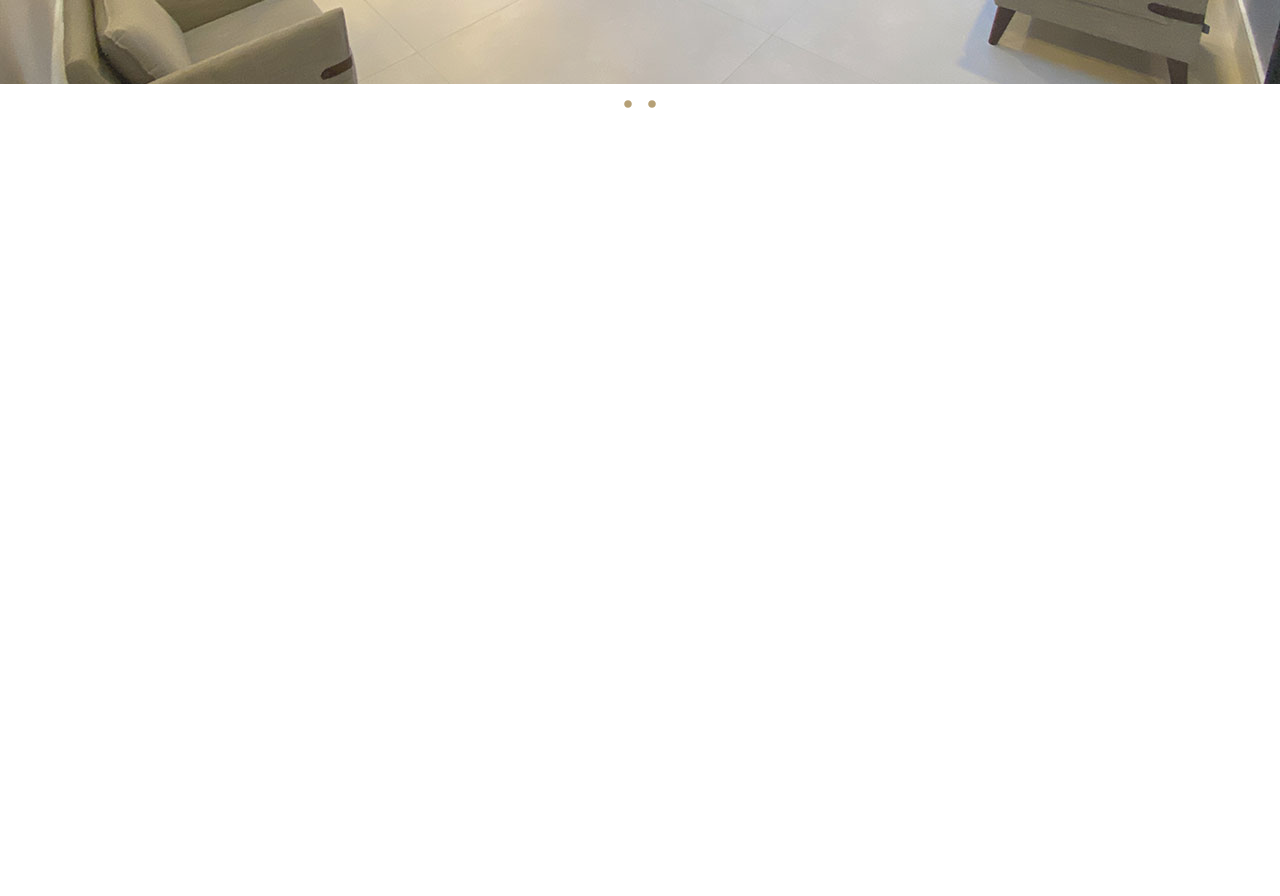
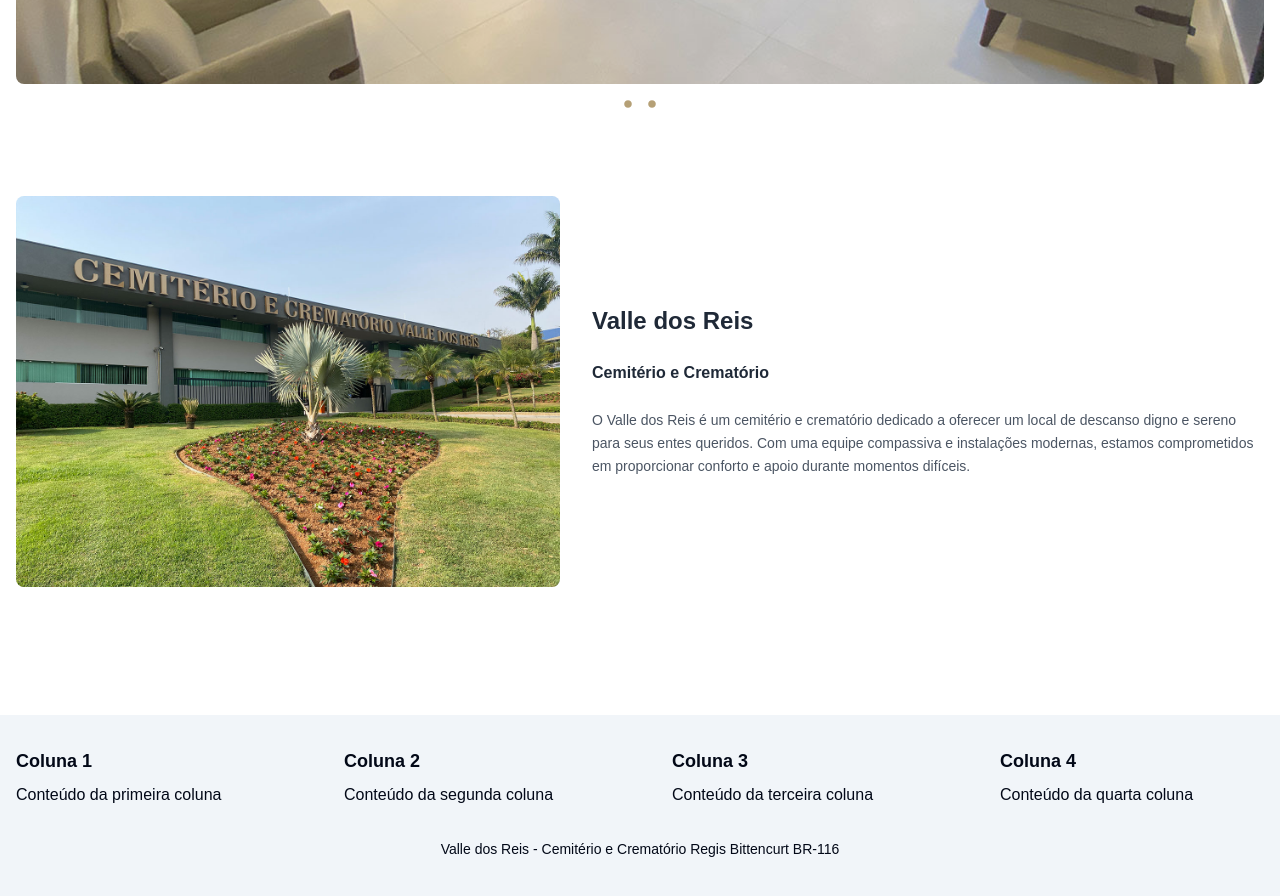
Before and after one commit to luishenriquerusso/site-valle-dos-reis, a Next.js app: page / in a window 1280 px wide. Shown: the part 620-1516 px from the top of the page. Before the commit the page ends 800 px from the top, so only its background shows below. Built offline with nearby package versions, Linux system fonts and the light colour scheme; no server answers.

Commit message:
about us ok

```diff
--- /dev/null
+++ b/src/app/components/aboutUs/index.tsx
@@ -0,0 +1,33 @@
+import Image from 'next/image'
+
+export function AboutUs() {
+    return (
+        <div className="container mx-auto py-16 px-4 mb-16 min-h-96">
+            <div className="flex flex-row items-center justify-center space-x-8">
+                <div>
+                    <Image
+                        src="/images/banner/fachada-valle-dos-reis-cemiterio-e-crematorio-embu-das-artes-taboao-da-serra.jpg"
+                        alt="Sobre Nós"
+                        width={600}
+                        height={400}
+                        className="rounded-lg"
+                    />
+                </div>
+                <div className="max-w-2xl space-y-6">
+
+                    <h2 className="text-2xl line font-bold text-gray-800">
+                        Valle dos Reis
+                    </h2>
+                    <h3 className="text-1xl font-bold text-gray-800 mb-4">
+                        Cemitério e Crematório
+                    </h3>
+
+                    <p className="text-gray-600 text-sm leading-relaxed">
+                        O Valle dos Reis é um cemitério e crematório dedicado a oferecer um local de descanso digno e sereno para seus entes queridos.
+                        Com uma equipe compassiva e instalações modernas, estamos comprometidos em proporcionar conforto e apoio durante momentos difíceis.
+                    </p>
+                </div>
+            </div>
+        </div>
+    )
+}
--- a/src/app/components/slider/index.tsx
+++ b/src/app/components/slider/index.tsx
@@ -51,8 +51,8 @@
 
 
   return (
-    <div className='max-w-[1380px] h-[640px] w-full m-auto pb-12 relative group opacity-90'>
-      <div style={{ backgroundImage: `url(${slides[currentIndex].url})` }} className='w-full h-full bg-center bg-cover duration-500'></div>
+    <div className='max-w-[1380px] h-[640px] w-full m-auto pb-12 relative group opacity-90 p-4 rounded-lg'>
+      <div style={{ backgroundImage: `url(${slides[currentIndex].url})` }} className='w-full h-full bg-center bg-cover duration-500 rounded-lg'></div>
       <div className='hidden group-hover:block absolute top-[50%] -translate-x-0 translate-y-[-50%] left-5 text-2xl rounded-full p-2 bg-black/20 text-white cursor-pointer' style={{ zIndex: 2 }}>
         <BsChevronCompactLeft onClick={prevSlide} size={30}/>
       </div>
--- a/src/app/page.tsx
+++ b/src/app/page.tsx
@@ -1,20 +1,42 @@
+import { AboutUs } from "./components/aboutUs";
 import { Header } from "./components/header";
 import { Banner } from "./components/slider";
 
 export default function Home() {
   return (
+    <>
+      <div className=" flex justify-center items-center shadow-sm pb-4">
+        <Header/>
+      </div>
 
-    <>
+      <main className="p4">
+        <Banner/>
+        <AboutUs/>
+      </main>
 
-<div className=" flex justify-center items-center shadow-sm pb-4">
-      <Header/>
-
-    </div>
-
-    <Banner/>
+      <footer className="bg-slate-100 min-h-48 bottom-0 left-0 right-0">
+        <div className="container mx-auto py-8">
+          <div className="grid grid-cols-2 md:grid-cols-2 lg:grid-cols-4 gap-8">
+            <div className="px-4">
+              <h3 className="text-lg font-semibold mb-2">Coluna 1</h3>
+              <p>Conteúdo da primeira coluna</p>
+            </div>
+            <div className="px-4">
+              <h3 className="text-lg font-semibold mb-2">Coluna 2</h3>
+              <p>Conteúdo da segunda coluna</p>
+            </div>
+            <div className="px-4">
+              <h3 className="text-lg font-semibold mb-2">Coluna 3</h3>
+              <p>Conteúdo da terceira coluna</p>
+            </div>
+            <div className="px-4">
+              <h3 className="text-lg font-semibold mb-2">Coluna 4</h3>
+              <p>Conteúdo da quarta coluna</p>
+            </div>
+          </div>
+        </div>
+        <p className="text-center text-sm">Valle dos Reis - Cemitério e Crematório Regis Bittencurt BR-116</p>
+      </footer>
     </>
-
-
-
   );
 }
--- a/src/auth.ts
+++ b/src/auth.ts
@@ -78,7 +78,7 @@
     },
   },
   pages: {
-    signIn: '/signIn',
+    signIn: '/login',
   }
 
 } satisfies NextAuthConfig;
```
Also changed, not shown: src/app/(signIn)/login/page.tsx (renamed from src/app/(signIn)/signIn/page.tsx).
